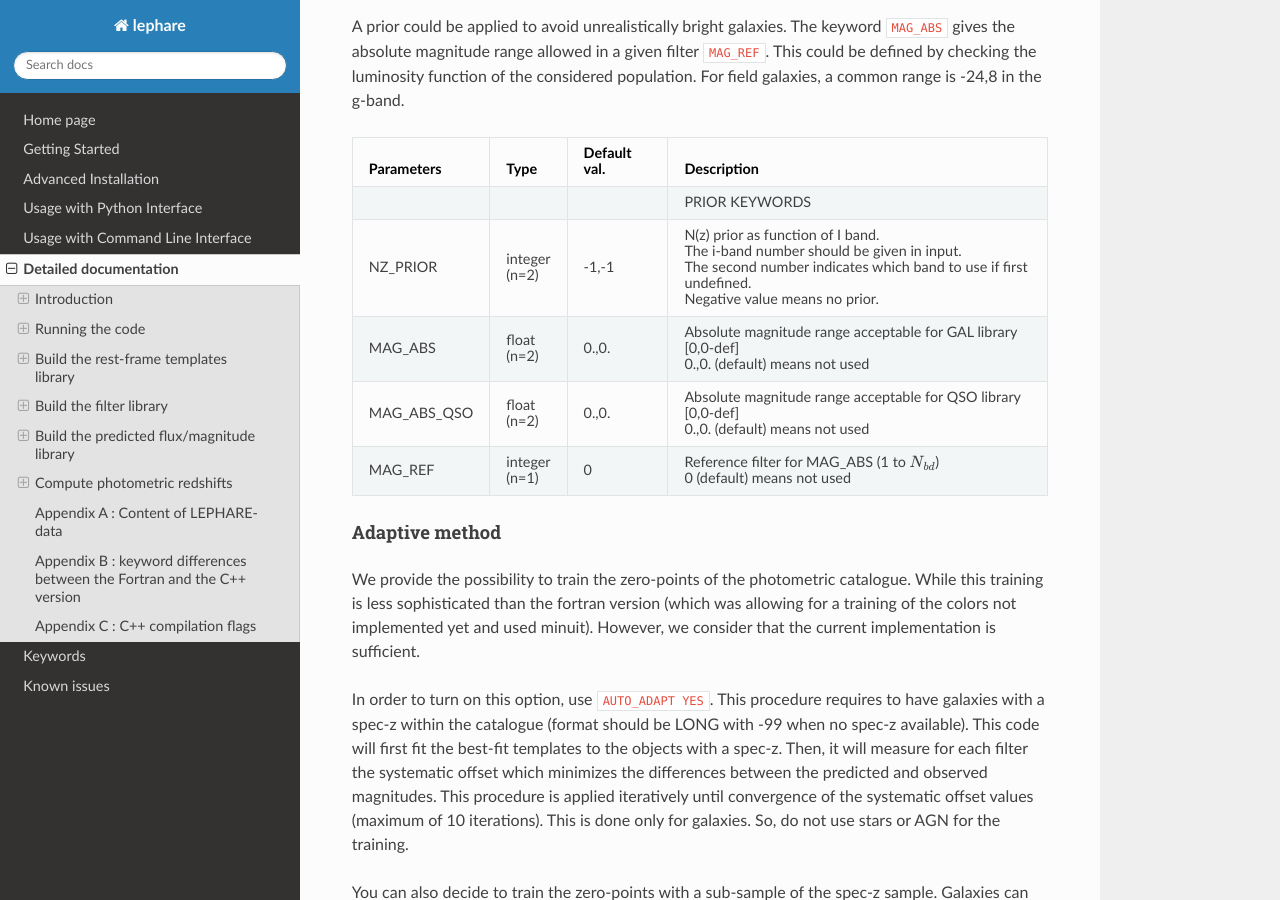
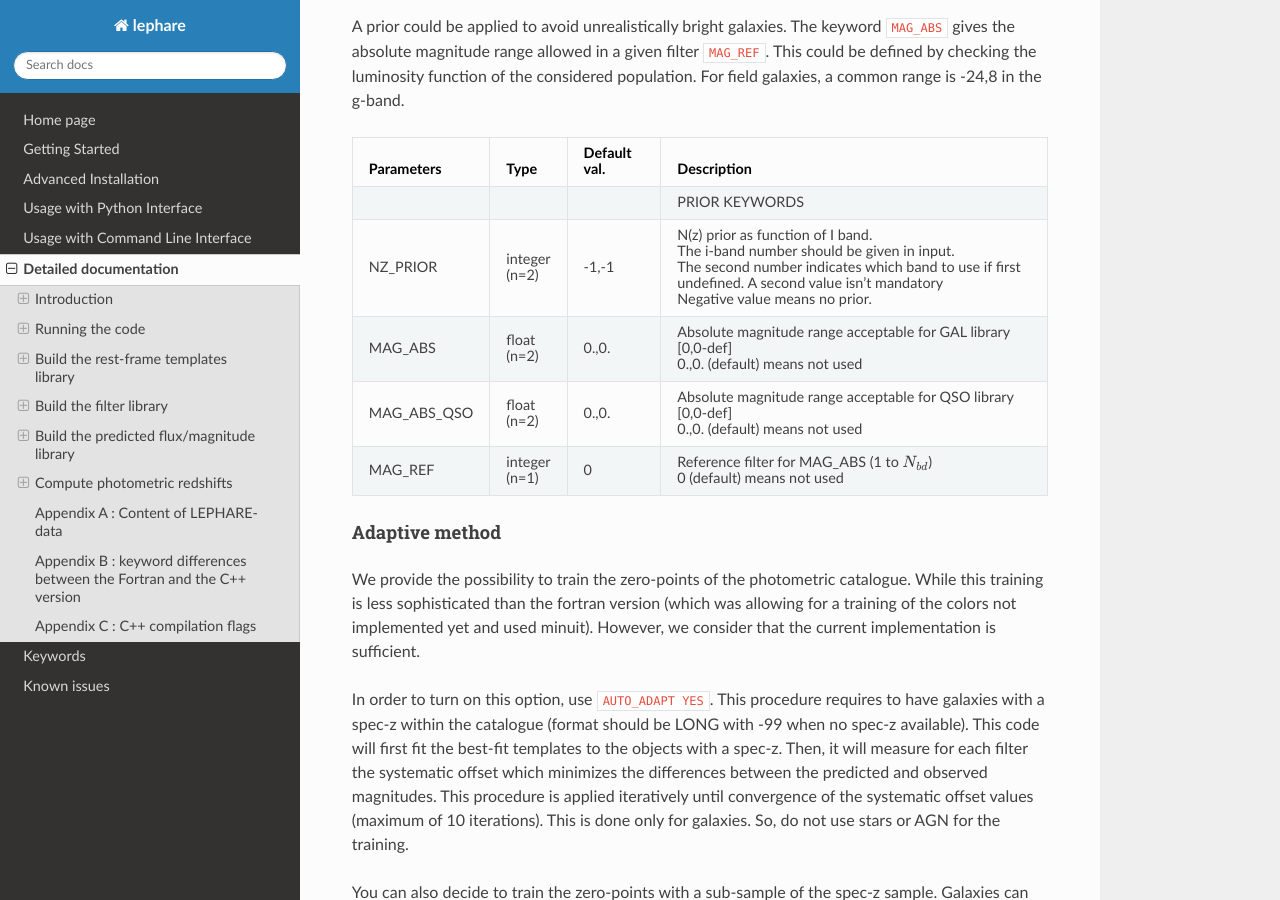
Before and after one commit to lephare-photoz/lephare, a Sphinx documentation site: the page built from docs/detailed.rst, in a window 1280 px wide and 900 px high, scrolled down 28811 px. Built offline with Sphinx 7.4.7 and the Read the Docs theme 3.1.0, drawn with Linux system fonts in a browser that asks for light colours; pages that are not in the unit, such as notebooks, are missing from menus.

Commit message:
Change the doc to indicate that NZ_PRIOR can take only one value

```diff
--- a/docs/detailed.rst
+++ b/docs/detailed.rst
@@ -1518,7 +1518,11 @@ A prior could be applied to avoid unrealistically bright galaxies. The keyword `
 |                |          |                  | number indicates |
 |                |          |                  | which band to    |
 |                |          |                  | use if first     |
-|                |          |                  | undefined.       |
+|                |          |                  | undefined. A     |
+|                |          |                  | second value     |
+|                |          |                  | isn't mandatory  |
+|                |          |                  |                  |
+|                |          |                  |                  |
 |                |          |                  |                  |
 |                |          |                  | Negative value   |
 |                |          |                  | means no prior.  |
--- a/docs/keywords.rst
+++ b/docs/keywords.rst
@@ -210,7 +210,7 @@ zphota
      - Reference filter for the prior in abs. mag. (start at 1)
    * - NZ_PRIOR
      - -1[def]
-     - N(z) prior as function of i-band. The i-band number should be given in input (starting filter numbering at 1). The second number indicates which band to use if first undefined. Negative value means no prior.
+     - N(z) prior as function of i-band. The i-band number should be given in input (starting filter numbering at 1). The second number indicates which band to use if first undefined (not mandatory). Negative value means no prior.
    * - ZFIX
      - NO[def] or YES
      - Fixed redshift with the spec-z value (as defined in CAT_TYPE LONG)
```
